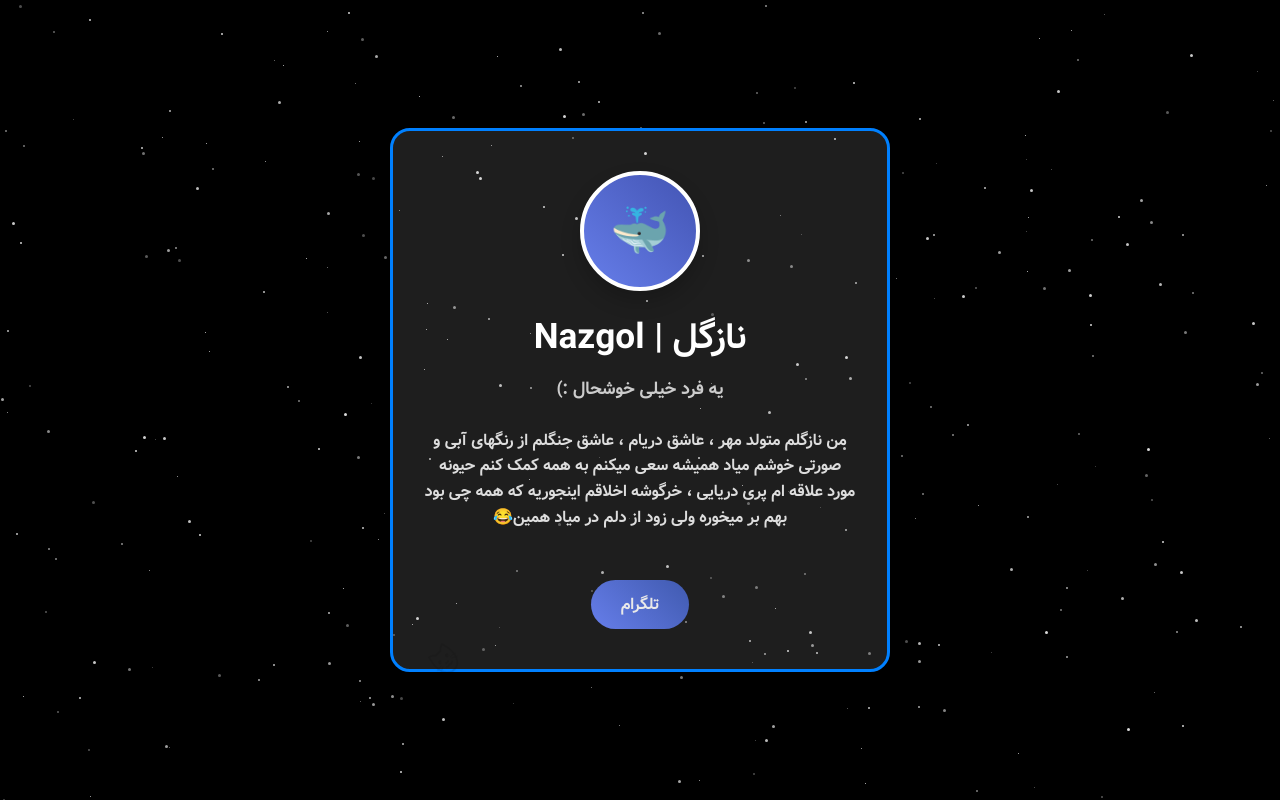
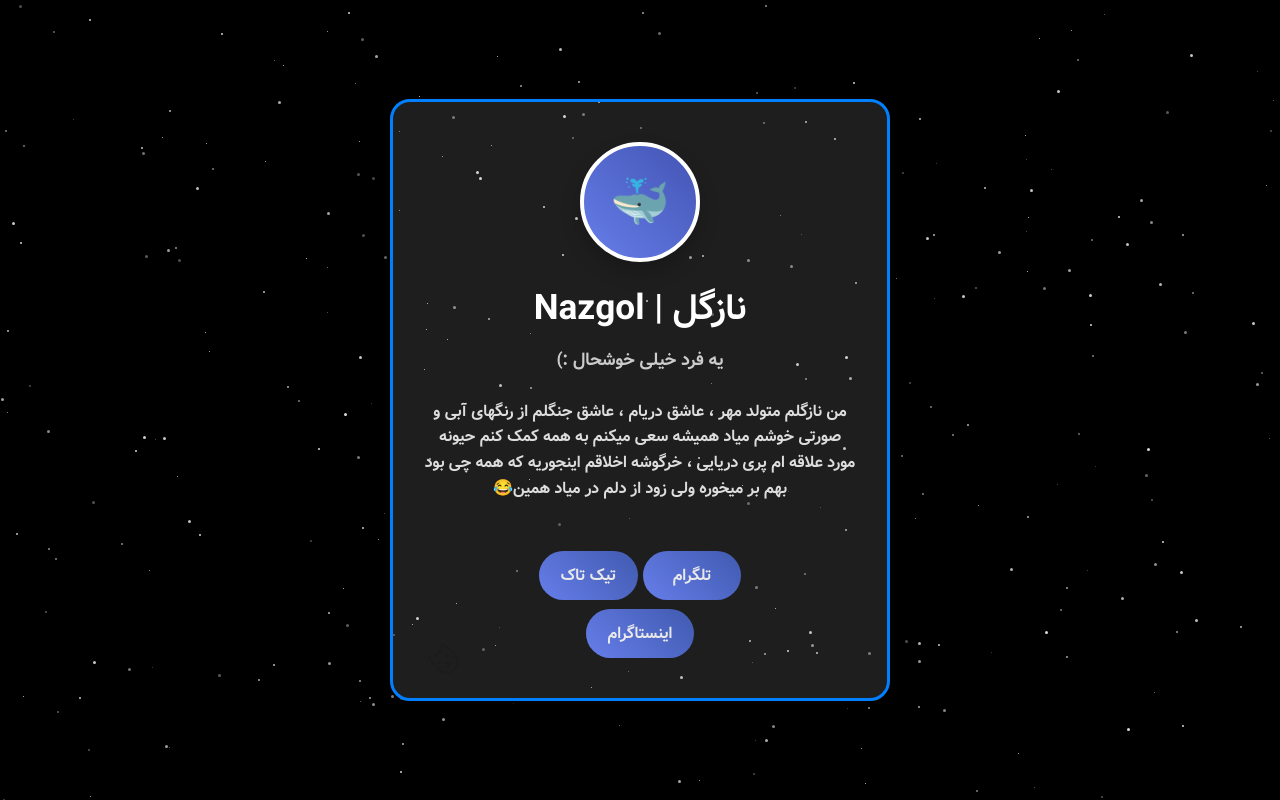
Before and after one commit to NagolKhanum/Nazgol, a plain HTML site: page index.html in a window 1280 px wide. Drawn offline with Linux system fonts and the light colour scheme.

Commit message:
Update index.html

```diff
--- a/index.html
+++ b/index.html
@@ -270,6 +270,15 @@
             <button style="font-family: vazir;" class="contact-btn">
                 <a href="https://t.me/lil_nurax" style="font-family: vazir; text-decoration: none; color: rgb(233, 233, 233);">تلگرام</a>
             </button>
+             <button style="font-family: vazir; padding: 12px 22px;" class="contact-btn">
+                <a href="https://tiktok.com/@ur_nazgol" style="font-family: vazir; text-decoration: none; color: rgb(233, 233, 233);">تیک تاک</a>
+            </button>
+            <br>
+
+
+            <button style="font-family: vazir;margin-top: 9px;padding: 12px 22px;" class="contact-btn">
+                <a href="https://www.instagram.com/_ixnazgol_?igsh=MXJramdpNndsbmEzdQ==" style="font-family: vazir; text-decoration: none; color: rgb(233, 233, 233);">اینستاگرام</a>
+            </button>
         </div>
     </div>
 
```
